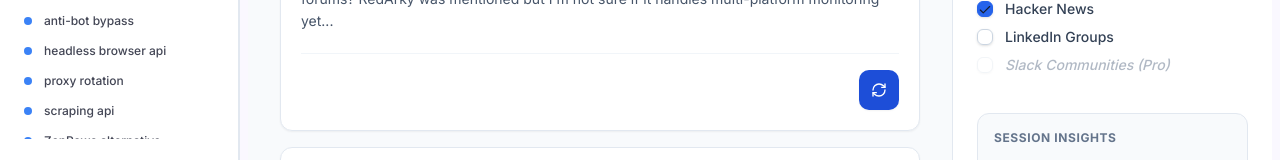
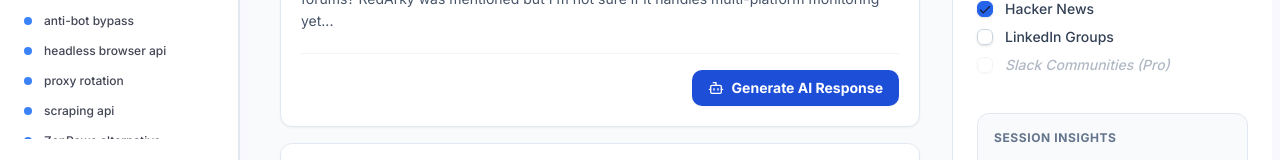
Before and after one commit to hemanth-sharma/redarky, a React (Vite) app: page /queue in a window 1280 px wide. Shown: the part 344-504 px from the top of the page. Built offline with nearby package versions, Linux system fonts and the light colour scheme; no server answers.

Commit message:
Button UI fix

```diff
--- a/src/components/leads/LeadCard.jsx
+++ b/src/components/leads/LeadCard.jsx
@@ -89,15 +89,7 @@ export default function LeadCard({ lead }) {
           </a>
         </div>
 
-        {lead.id === 1 ? (
-          <Button
-            size="icon"
-            className="bg-blue-700 hover:bg-blue-800 text-white rounded-lg w-10 h-10 shadow-sm"
-          >
-            <RefreshCw className="w-4 h-4" />
-          </Button>
-        ) : (
-          <Button
+        <Button
             onClick={handleGenerateResponse}
             disabled={isGenerating}
             className="bg-blue-700 hover:bg-blue-800 text-white font-bold flex items-center gap-2 rounded-lg px-4 shadow-sm"
@@ -112,7 +104,6 @@ export default function LeadCard({ lead }) {
               </>
             )}
           </Button>
-        )}
       </div>
     </article>
   );
```
